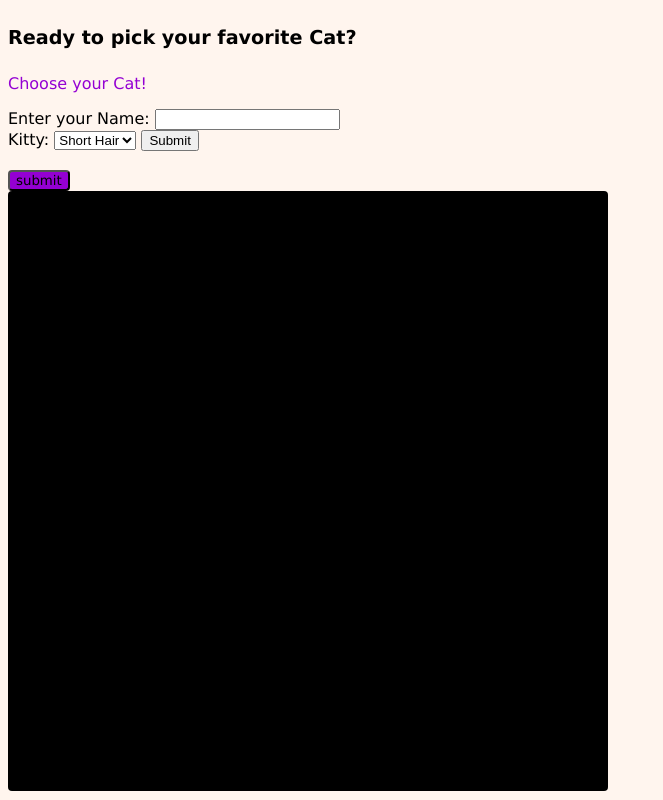
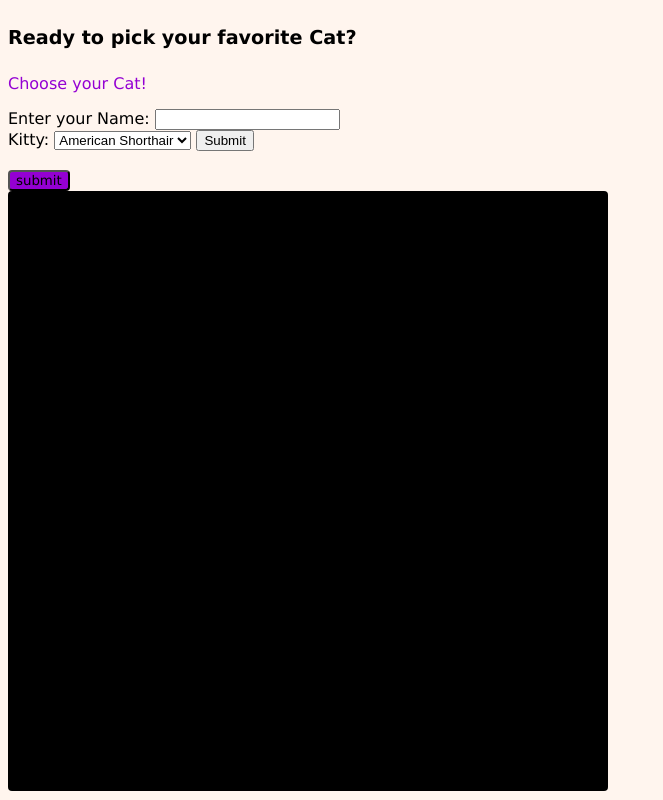
Before and after one commit to tawneejoneskell/CatProject, a website: page src/natawneeProject.html in a window 1280 px wide. Shown: the whole page, without its empty margins (0-663 px from the left). Drawn offline with Linux system fonts and the light colour scheme.

Commit message:
changed drop down menu

```diff
--- a/src/natawneeProject.html
+++ b/src/natawneeProject.html
@@ -21,9 +21,9 @@
             <br>
             <label for="catMenu">Kitty:</label>
             <select>
-                <option> Short Hair</option>
-                <option> Long hair</option>
-                <option> Bengal</option>
+                <option> American Shorthair</option>
+                <option> American Longhair</option>
+                <option> Scottish Fold</option>
             </select>
            <input ID="submitButton" type="submit" value="Submit"/>
         </form>
```
